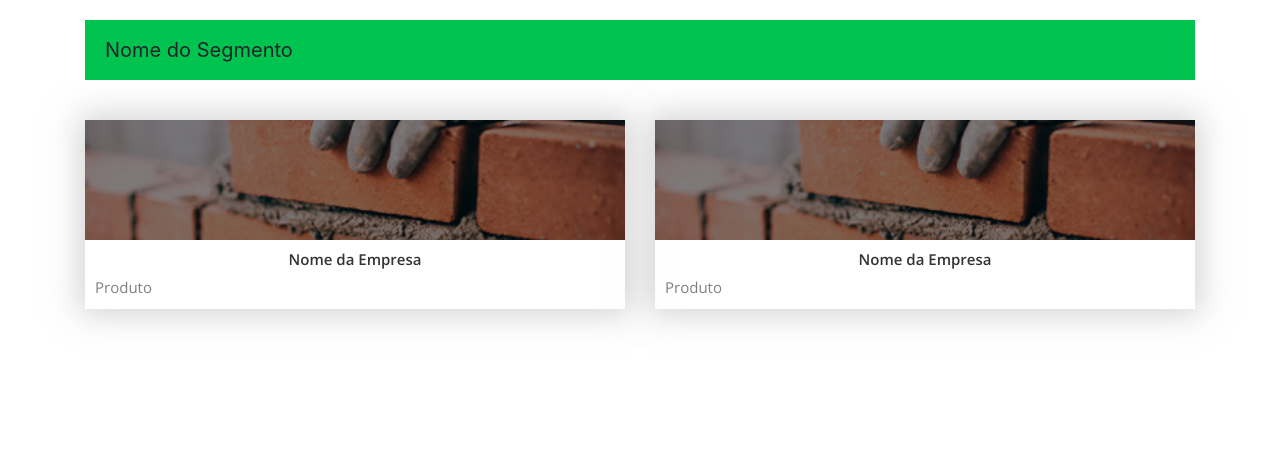
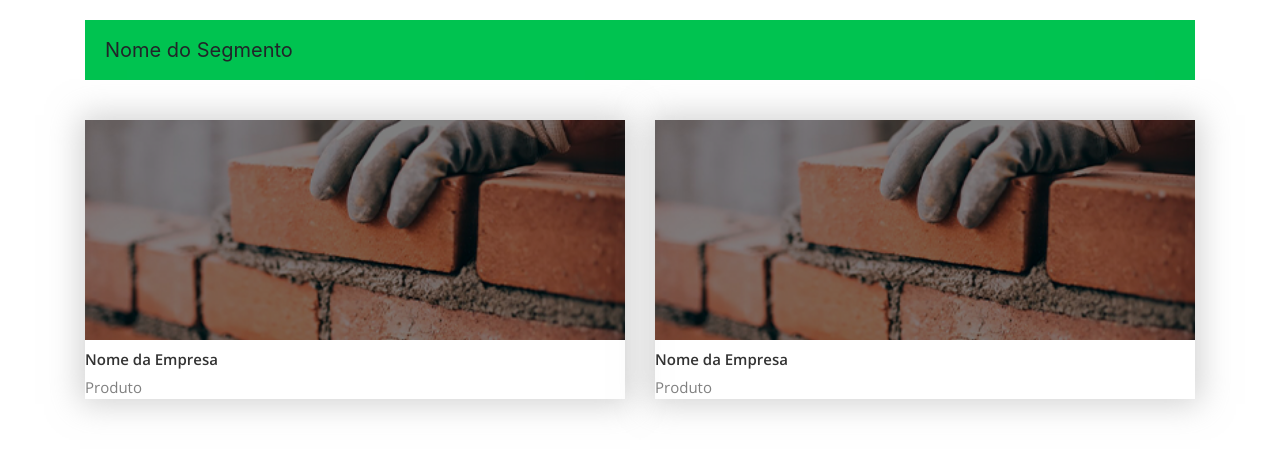
Before and after one commit to SuporteRealce/quero, a plain HTML site: page listagem.html in a window 1280 px wide. Drawn offline with nearby package versions, Linux system fonts and the light colour scheme.

Commit message:
Add files via upload

```diff
--- a/css/estilo.css
+++ b/css/estilo.css
@@ -516,13 +516,19 @@ footer p {
 	box-shadow: 0px 0px 30px 5px rgba(166,166,166,.5);
 	width: 100%;
 }
+.card-listagem:hover {
+	-webkit-box-shadow: 0px 0px 30px 5px rgba(166,166,166,.7);
+	-moz-box-shadow: 0px 0px 30px 5px rgba(166,166,166,.7);
+	box-shadow: 0px 0px 30px 5px rgba(166,166,166,.7);
+	width: 100%;
+}
 .box-listagem {
 	width: 100%;
-	height: 100%;
+	height: 220px;
 	background-color: rgba(0,0,0,.5);
 }
 .listagem-thumb {
-	height: 120px;
+	height: 220px;
 	width: 100%;
 	background-color: black;
 	background-image: url(../img/img_construcao.jpg);
@@ -531,7 +537,6 @@ footer p {
 }
 .card-listagem h1 {
 	font-size: 15px;
-	text-align: center;
 	font-family: 'open-sans-semi';
 	color: #333;
 	padding-top: 10px;
@@ -540,8 +545,9 @@ footer p {
 	font-size: 15px;
 	font-family: 'open-sans-regular';
 	color: #808080;
-	padding-bottom: 10px;
-	padding-left: 10px;
+}
+.card-listagem-texto {
+	padding: 20px;
 }
 
 /*Página pessoa Jurídica  *******************************/
```
